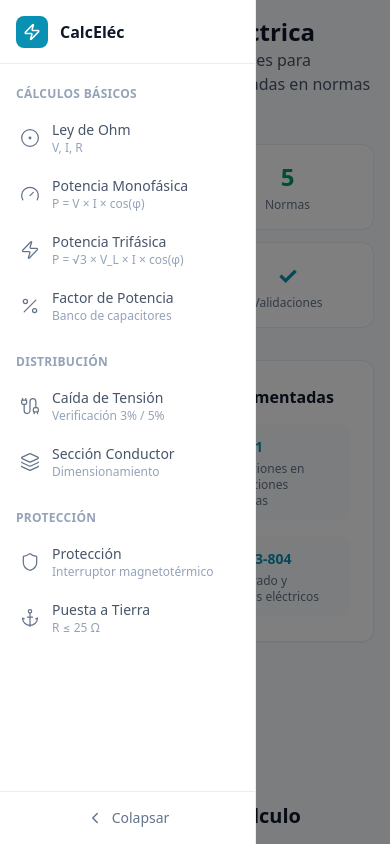
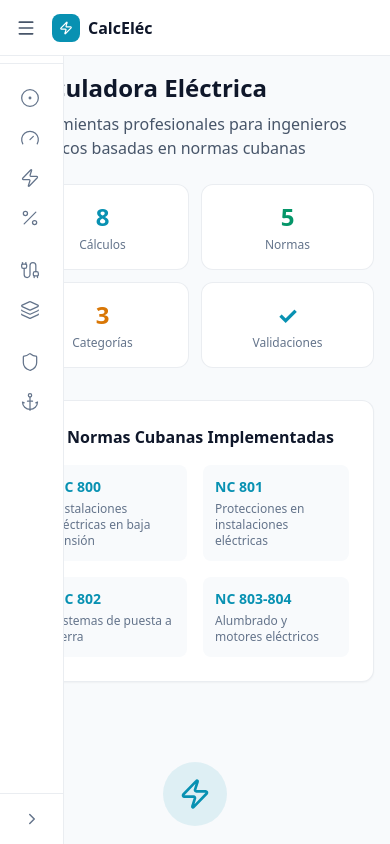
Before and after one commit to ogarridojimenez/calculadora-electrica, a Next.js app: page / in a window 390 px wide. Built offline with nearby package versions, Linux system fonts and the light colour scheme.

Commit message:
fix: add fixed mobile header with responsive sidebar

```diff
--- a/components/Calculator.tsx
+++ b/components/Calculator.tsx
@@ -118,7 +118,7 @@ const categorias = [
 
 export default function Calculator() {
   const [calculoActivo, setCalculoActivo] = useState<TipoCalculo | null>(null);
-  const [sidebarOpen, setSidebarOpen] = useState(true);
+  const [sidebarOpen, setSidebarOpen] = useState(false);
 
   const opcionSeleccionada = menuItems.find((item) => item.id === calculoActivo);
 
@@ -147,6 +147,22 @@ export default function Calculator() {
 
   return (
     <div className="flex h-screen bg-[var(--surface-base)]">
+      {/* Mobile Header - siempre visible en móvil */}
+      <div className="lg:hidden fixed top-0 left-0 right-0 h-14 bg-[var(--surface-raised)] border-b border-[var(--border-default)] flex items-center px-4 z-40">
+        <button
+          onClick={() => setSidebarOpen(!sidebarOpen)}
+          className="p-2 rounded-md hover:bg-[var(--surface-base)] text-[var(--text-secondary)] -ml-2"
+        >
+          <Menu size={20} />
+        </button>
+        <div className="flex items-center gap-2 ml-2">
+          <div className="w-7 h-7 rounded-md bg-[var(--electric-cyan)] flex items-center justify-center">
+            <Zap size={14} color="white" strokeWidth={2} />
+          </div>
+          <span className="font-semibold text-[var(--text-primary)]">CalcEléc</span>
+        </div>
+      </div>
+
       {/* Sidebar Overlay para móvil */}
       {sidebarOpen && (
         <div
@@ -241,7 +257,7 @@ export default function Calculator() {
       </aside>
 
       {/* Main Content */}
-      <main className="flex-1 overflow-y-auto lg:ml-0">
+      <main className="flex-1 overflow-y-auto lg:ml-0 pt-14 lg:pt-0">
         <div className="max-w-4xl mx-auto p-4 sm:p-6 lg:p-8">
           {calculoActivo ? (
             <div className="animate-fade-in">
@@ -251,7 +267,7 @@ export default function Calculator() {
                   onClick={() => setCalculoActivo(null)}
                   className="text-[var(--text-tertiary)] hover:text-[var(--electric-cyan)] transition-colors flex items-center gap-1"
                 >
-                  <Menu size={14} />
+                  <ChevronLeft size={16} />
                   Menú
                 </button>
                 <span className="text-[var(--text-muted)]">/</span>
@@ -292,21 +308,13 @@ export default function Calculator() {
           ) : (
             <div className="animate-fade-in">
               {/* Header */}
-              <div className="mb-6 sm:mb-8 flex items-center gap-3">
-                <button
-                  onClick={() => setSidebarOpen(!sidebarOpen)}
-                  className="lg:hidden p-2 rounded-md hover:bg-[var(--surface-base)] text-[var(--text-secondary)]"
-                >
-                  <Menu size={20} />
-                </button>
-                <div>
-                  <h1 className="text-2xl sm:text-3xl font-bold text-[var(--text-primary)]">
-                    Calculadora Eléctrica
-                  </h1>
-                  <p className="text-[var(--text-secondary)]">
-                    Herramientas profesionales para ingenieros eléctricos basadas en normas cubanas
-                  </p>
-                </div>
+              <div className="mb-6 sm:mb-8">
+                <h1 className="text-2xl sm:text-3xl font-bold text-[var(--text-primary)] mb-2">
+                  Calculadora Eléctrica
+                </h1>
+                <p className="text-[var(--text-secondary)]">
+                  Herramientas profesionales para ingenieros eléctricos basadas en normas cubanas
+                </p>
               </div>
 
               {/* Quick Stats */}
```
